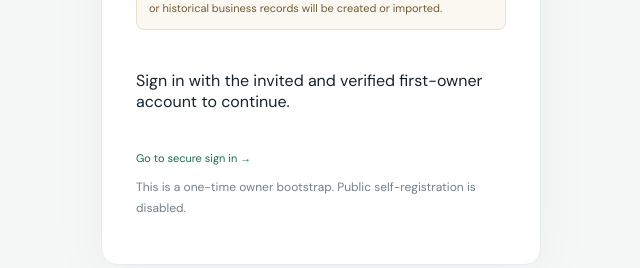
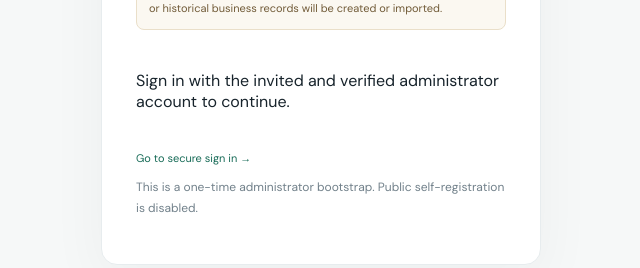
Before and after one commit to bokanplc/prime-erp, a Next.js app: page /setup in a window 1280 px wide. Shown: the part 385-653 px from the top of the page, without its empty margins (319-959 px from the left). Built offline with nearby package versions, Linux system fonts and the light colour scheme; no server answers.

Commit message:
Clean up first administrator setup wording

```diff
--- a/src/app/setup/page.tsx
+++ b/src/app/setup/page.tsx
@@ -25,7 +25,7 @@ export default async function SetupPage({ searchParams }: Props) {
   const errorMessage = params.error === "invite"
     ? "The first administrator account must be invited and email-verified by the Supabase project administrator."
     : params.error === "failed"
-      ? "Workspace initialization could not be completed. Confirm that this is the invited first-owner account and try again."
+      ? "Workspace initialization could not be completed. Confirm that this is the invited administrator account and try again."
       : null;
 
   return (
@@ -44,11 +44,11 @@ export default async function SetupPage({ searchParams }: Props) {
           </form>
         ) : (
           <div className="auth-form">
-            <p>Sign in with the invited and verified first-owner account to continue.</p>
+            <p>Sign in with the invited and verified administrator account to continue.</p>
             <Link className="auth-link" href="/sign-in">Go to secure sign in →</Link>
           </div>
         )}
-        <p className="auth-foot">This is a one-time owner bootstrap. Public self-registration is disabled.</p>
+        <p className="auth-foot">This is a one-time administrator bootstrap. Public self-registration is disabled.</p>
       </section>
     </main>
   );
```
